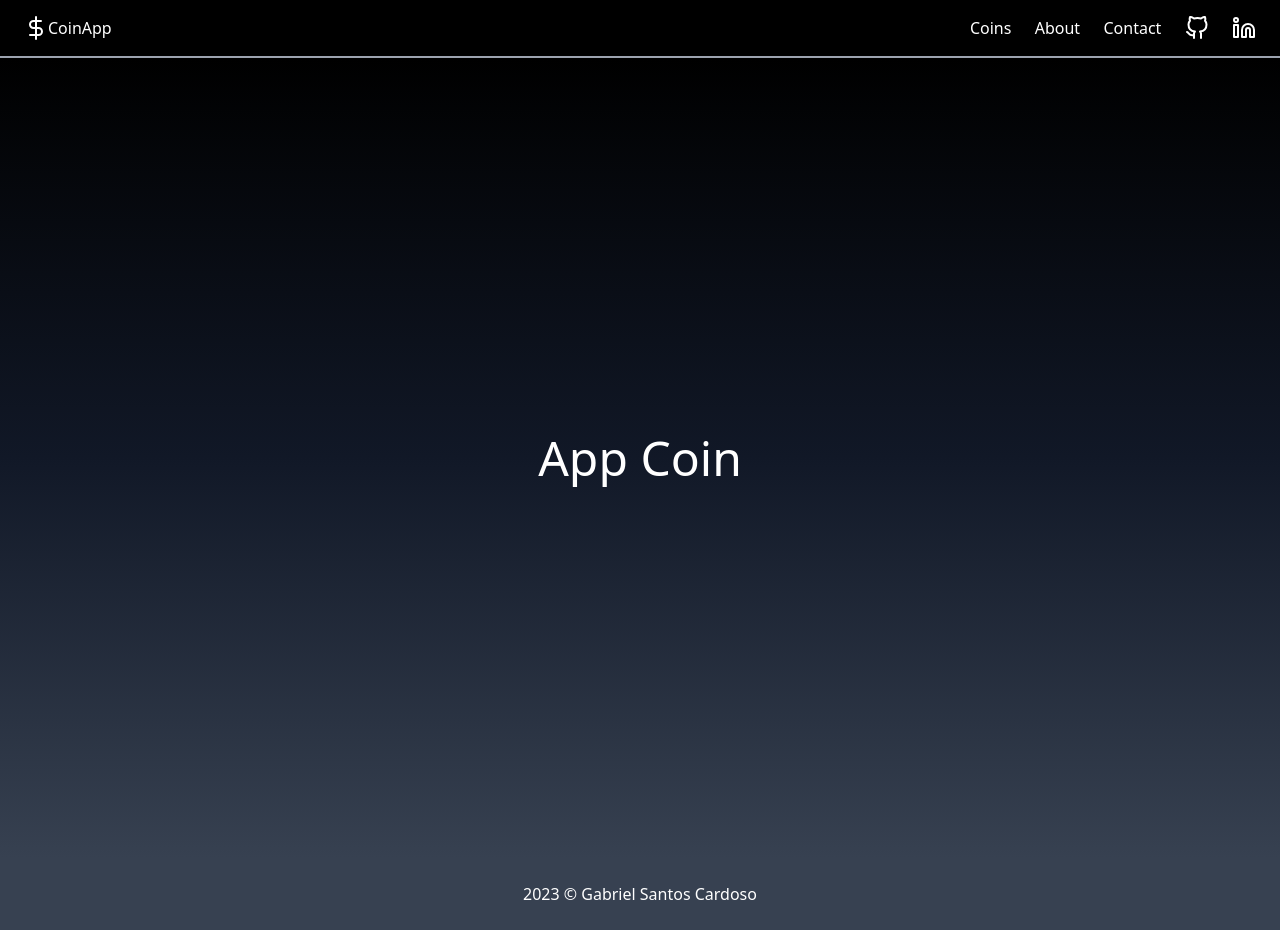
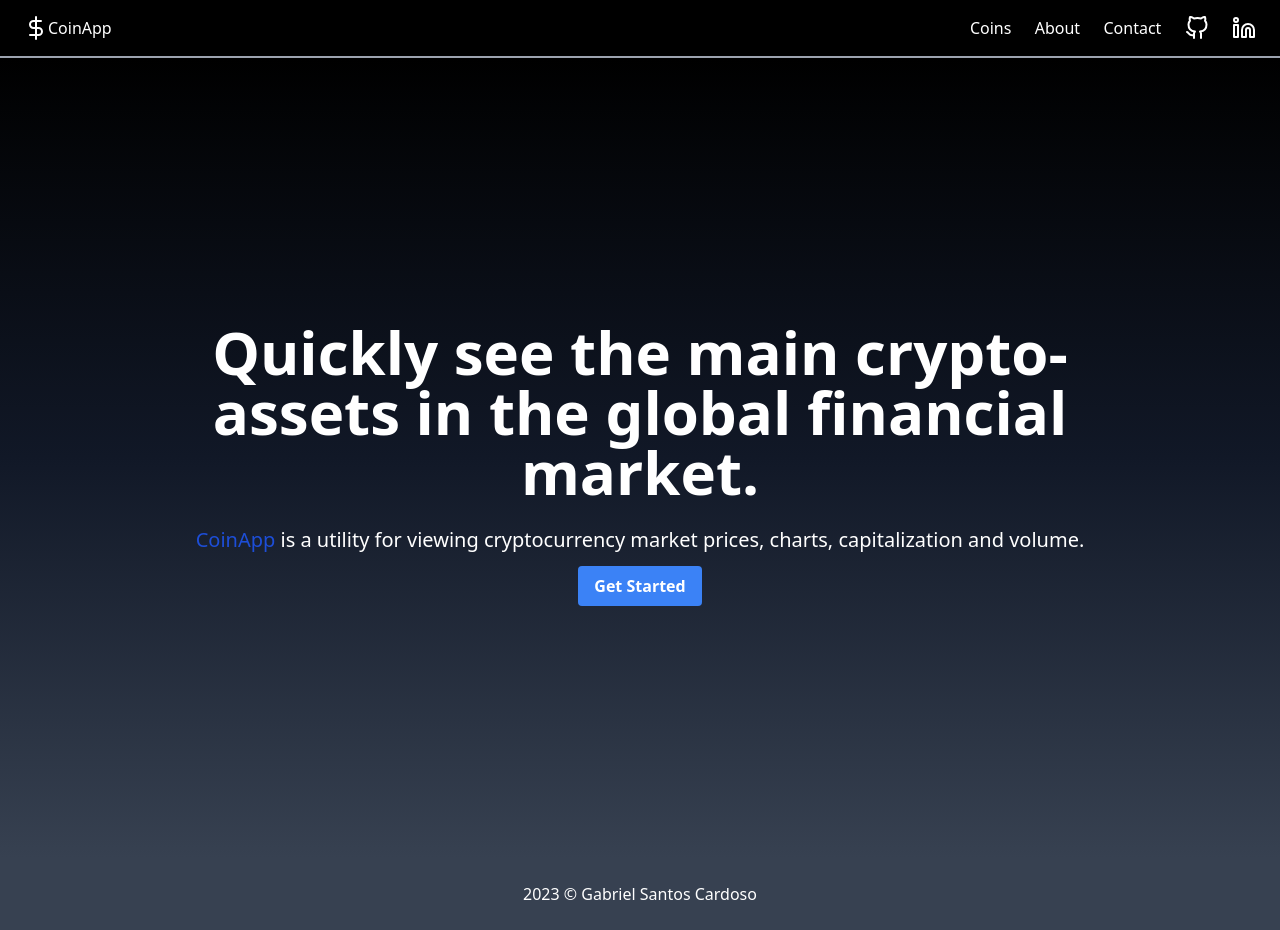
Before and after one commit to eng-gabrielscardoso/coin-app, a Vue app in the folder frontend/: page / in a window 1280 px wide. Built offline with nearby package versions, Linux system fonts and the light colour scheme.

Commit message:
feat: integrate AppHeadline

```diff
--- a/frontend/src/views/HomeView.vue
+++ b/frontend/src/views/HomeView.vue
@@ -1,25 +1,25 @@
 <template>
   <div class="HomeView">
     <BaseNavbar />
-    <HelloVue />
+    <AppHeadline />
     <BaseFooter />
   </div>
 </template>
 
 <script>
 import BaseNavbar from '@/components/template/BaseNavbar'
-import HelloVue from '@/components/HelloVue'
+import AppHeadline from '@/components/AppHeadline'
 import BaseFooter from '@/components/template/BaseFooter.vue'
 
 export default {
   name: "HomeView",
   components: {
     BaseNavbar,
-    HelloVue,
+    AppHeadline,
     BaseFooter,
   },
   mounted() {
-    document.title = "App Coin - Crypto Financial Market Online"
+    document.title = "CoinApp - Crypto Financial Market Online"
   }
 }
 </script>
```
